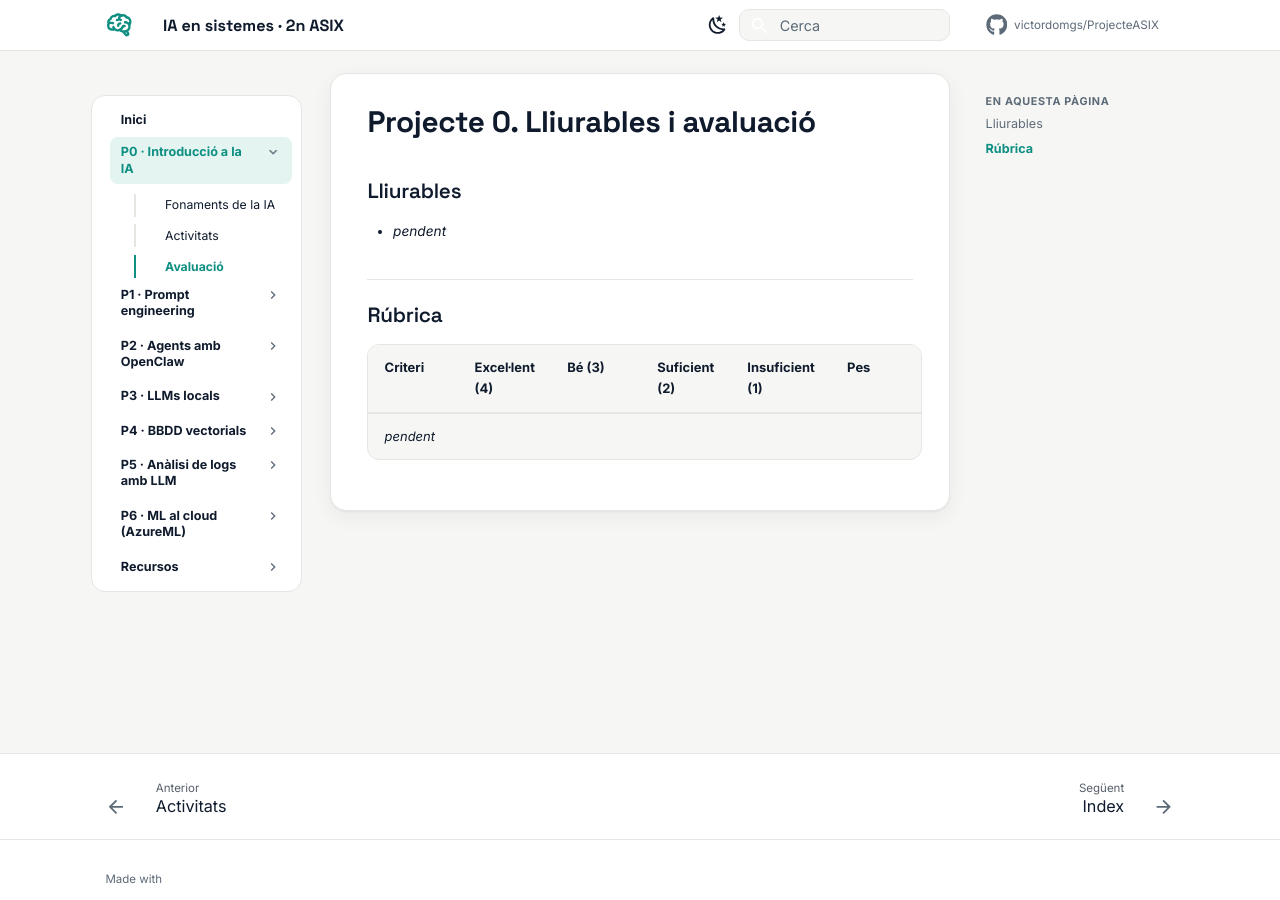
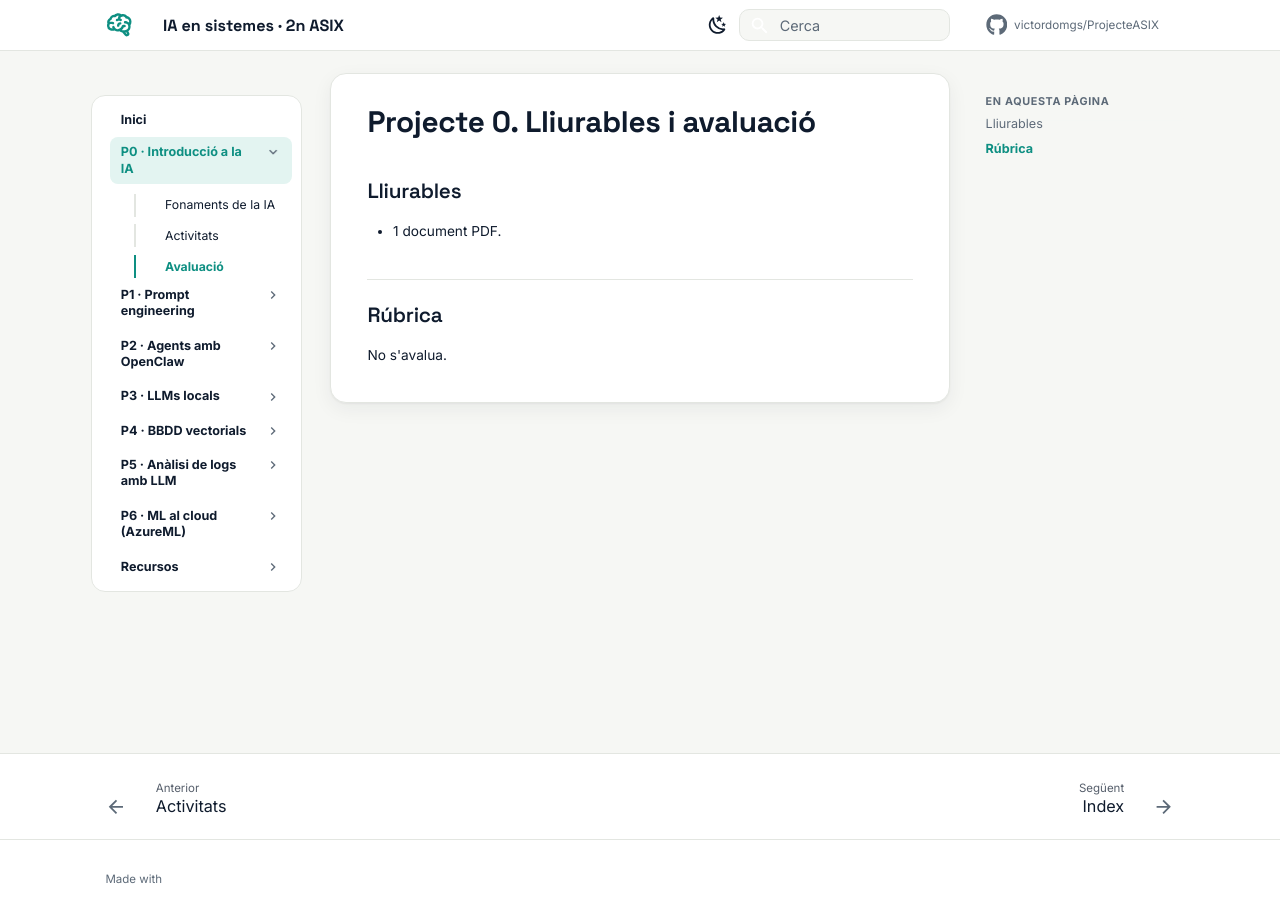
Before and after one commit to victordomgs/ProjecteASIX, an MkDocs documentation site: the page built from docs/p0-introduccio-ia/avaluacio.md, in a window 1280 px wide. Built offline with MkDocs 1.6.1 and Material for MkDocs 9.7.7, drawn with Linux system fonts in a browser that asks for light colours; comment, search, counter and statistics services are not loaded.

Commit message:
Update evaluation criteria in avaluacio.md

```diff
--- a/docs/p0-introduccio-ia/avaluacio.md
+++ b/docs/p0-introduccio-ia/avaluacio.md
@@ -2,10 +2,8 @@
 
 ## Lliurables
 
-- _pendent_
+- 1 document PDF.
 
 ## Rúbrica
 
-| Criteri | Excel·lent (4) | Bé (3) | Suficient (2) | Insuficient (1) | Pes |
-|---|---|---|---|---|---|
-| _pendent_ | | | | | |
+No s'avalua.
```
